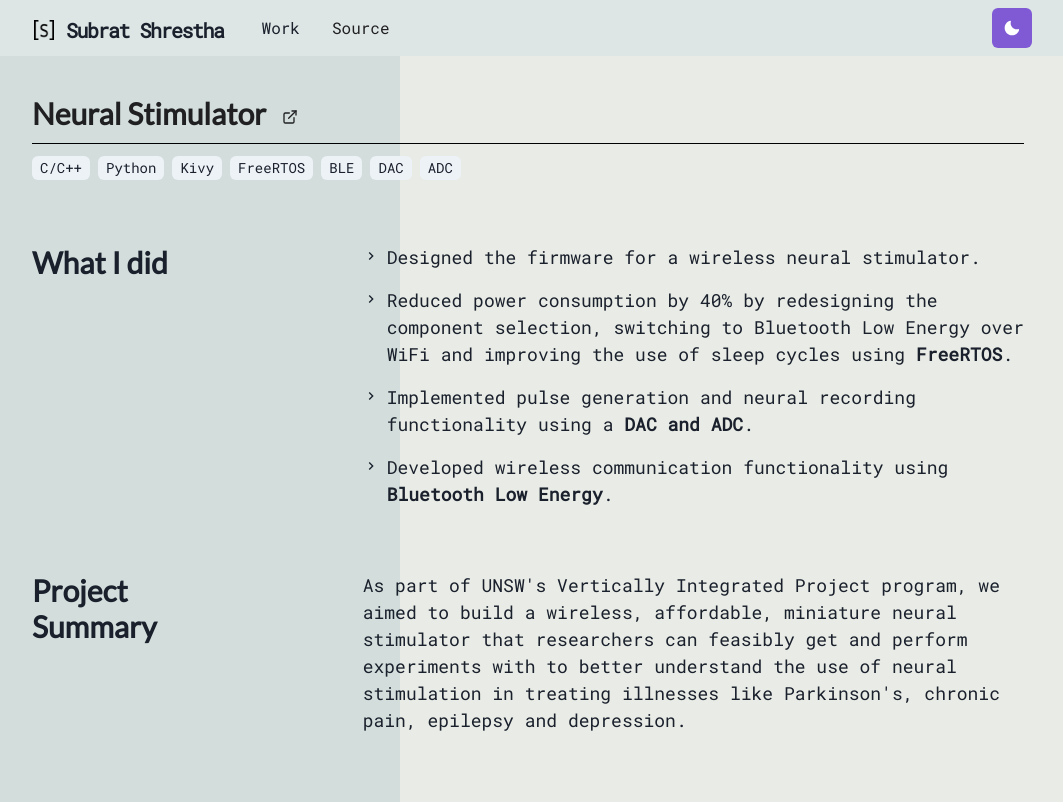
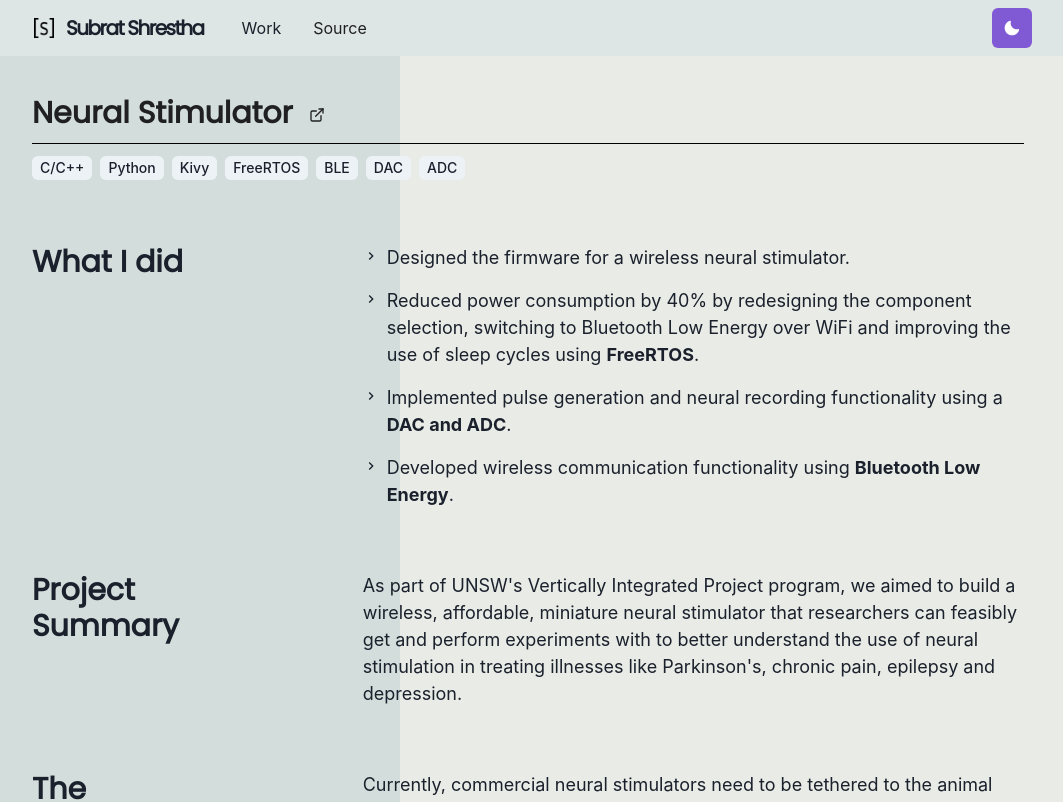
Before and after one commit to SubratShrestha/portfolio-next, a Next.js app: page /neural in a window 1280 px wide. Shown: the top 802 px of the page, without its empty margins (112-1175 px from the left). Built offline with nearby package versions, Linux system fonts and the light colour scheme.

Commit message:
Add global styles and move font setting

```diff
--- a/components/layouts/fonts.tsx
+++ b/components/layouts/fonts.tsx
@@ -12,8 +12,7 @@ const FontProvider = () => {
     <Global
       styles={`
         @import url('https://fonts.googleapis.com/css2?family=Roboto+Mono&display=swap');
-        @import url('https://fonts.googleapis.com/css2?family=Lato&display=swap');
-        * { font-family: "Roboto Mono" }
+        @import url('https://fonts.googleapis.com/css2?family=Poppins&display=swap');
       `}
     />
   )
--- /dev/null
+++ b/globalStyles.css
@@ -0,0 +1,24 @@
+* {
+  font-family: 'Roboto Mono';
+}
+
+body::-webkit-scrollbar {
+  width: 0.5em;
+}
+
+html {
+  scroll-behavior: smooth;
+  scrollbar-width: thin;
+  scrollbar-color: #88ccca;
+}
+
+body::-webkit-scrollbar-track {
+  background: transparent;
+}
+
+body::-webkit-scrollbar-thumb {
+  background-color: rgba(0, 0, 0, 0.75);
+  border-radius: 0.5rem;
+  background: rgba(0, 0, 0, 0.75);
+  border: 1px solid rgba(0, 0, 0, 0.75);
+}
--- a/libs/theme.ts
+++ b/libs/theme.ts
@@ -1,8 +1,8 @@
-import { extendTheme } from '@chakra-ui/react';
-import { mode, StyleFunctionProps } from '@chakra-ui/theme-tools';
-import { Dict } from '@chakra-ui/utils';
+import { extendTheme } from '@chakra-ui/react'
+import { mode, StyleFunctionProps } from '@chakra-ui/theme-tools'
+import { Dict } from '@chakra-ui/utils'
 
-type Prop = Dict<any> | StyleFunctionProps;
+type Prop = Dict<any> | StyleFunctionProps
 
 const styles = {
   global: (props: Prop) => ({
@@ -10,7 +10,7 @@ const styles = {
       bg: mode('#f0e7db', '#202023')(props)
     }
   })
-};
+}
 
 const components = {
   Heading: {
@@ -32,21 +32,21 @@ const components = {
       textUnderlineOffset: 3
     })
   }
-};
+}
 
 const fonts = {
   // heading: 'M PLUS Rounded 1c'
-  heading: "Lato",
-};
+  heading: 'Poppins'
+}
 
 const colors = {
   glassTeal: '#88ccca'
-};
+}
 
 const config = {
   initialColorMode: 'dark',
   useSystemColorMode: true
-};
+}
 
 const theme = extendTheme({
   config,
@@ -54,6 +54,6 @@ const theme = extendTheme({
   components,
   colors,
   fonts
-});
+})
 
-export default theme;
+export default theme
```
